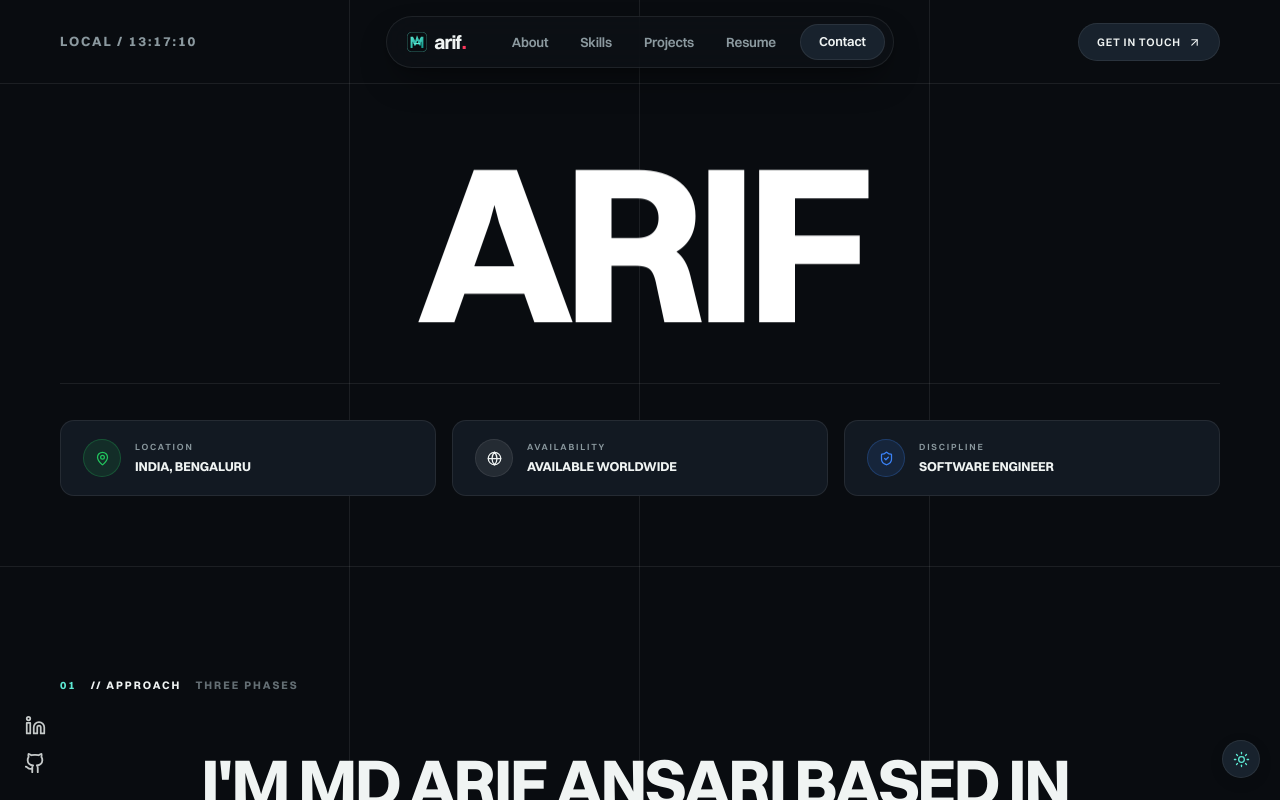
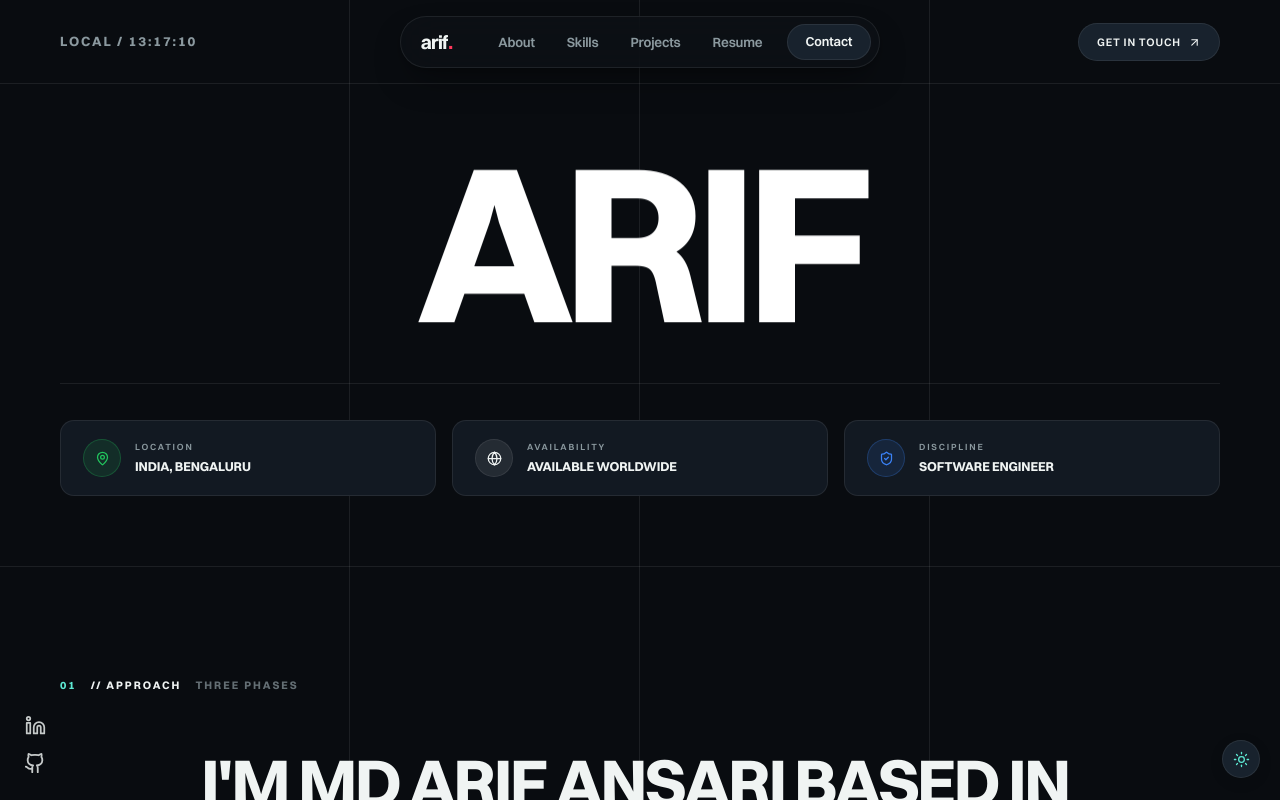
Before and after one commit to mdarifanwar/portfolio, a Next.js app: page / in a window 1280 px wide. Shown: the top 800 px of the page. Built offline with nearby package versions, Linux system fonts and the light colour scheme.

Commit message:
Restore clean text logo in navbar pill

```diff
--- a/src/app/globals.css
+++ b/src/app/globals.css
@@ -237,18 +237,6 @@ nextjs-portal,
   margin-left: 1px;
   font-weight: 800;
 }
-.pill-logo-icon {
-  display: inline-flex;
-  align-items: center;
-  justify-content: center;
-  margin-right: 7px;
-  line-height: 1;
-  border-radius: 6px;
-  transition: transform 0.25s cubic-bezier(0.34, 1.56, 0.64, 1);
-}
-.pill-logo:hover .pill-logo-icon {
-  transform: rotate(-8deg) scale(1.1);
-}
 .pill-nav-links {
   position: relative;
   display: flex;
--- a/src/components/Navbar.tsx
+++ b/src/components/Navbar.tsx
@@ -126,22 +126,7 @@ export function Navbar() {
           transition={{ type: "spring", stiffness: 380, damping: 30, mass: 0.55 }}
         >
           <a href="#top" className="pill-logo" aria-label="Md Arif Ansari home" onClick={closeAll}>
-            <span className="pill-logo-icon" aria-hidden="true">
-              <svg viewBox="0 0 100 100" width="20" height="20" fill="none">
-                <defs>
-                  <linearGradient id="nav-ma-grad" x1="0%" y1="0%" x2="100%" y2="100%">
-                    <stop offset="0%" stopColor="#5eead4" />
-                    <stop offset="100%" stopColor="#0d9488" />
-                  </linearGradient>
-                </defs>
-                <rect width="98" height="98" x="1" y="1" rx="22" fill="#090c10" stroke="rgba(94, 234, 212, 0.4)" strokeWidth="4" />
-                <path d="M 18 80 L 18 24 L 30 24 L 46 54 L 38 67 L 28 48 L 28 80 Z" fill="url(#nav-ma-grad)" />
-                <path d="M 82 80 L 82 24 L 70 24 L 54 54 L 62 67 L 72 48 L 72 80 Z" fill="url(#nav-ma-grad)" />
-                <polygon points="50,16 34,68 44,68 50,46 56,46 62,68 72,68" fill="url(#nav-ma-grad)" />
-                <rect x="33" y="55" width="34" height="6" rx="3" fill="#5eead4" />
-              </svg>
-            </span>
-            <span>arif<span className="pill-logo-dot">.</span></span>
+            arif<span className="pill-logo-dot">.</span>
           </a>
 
           {/* When at top: show desktop links */}
```
